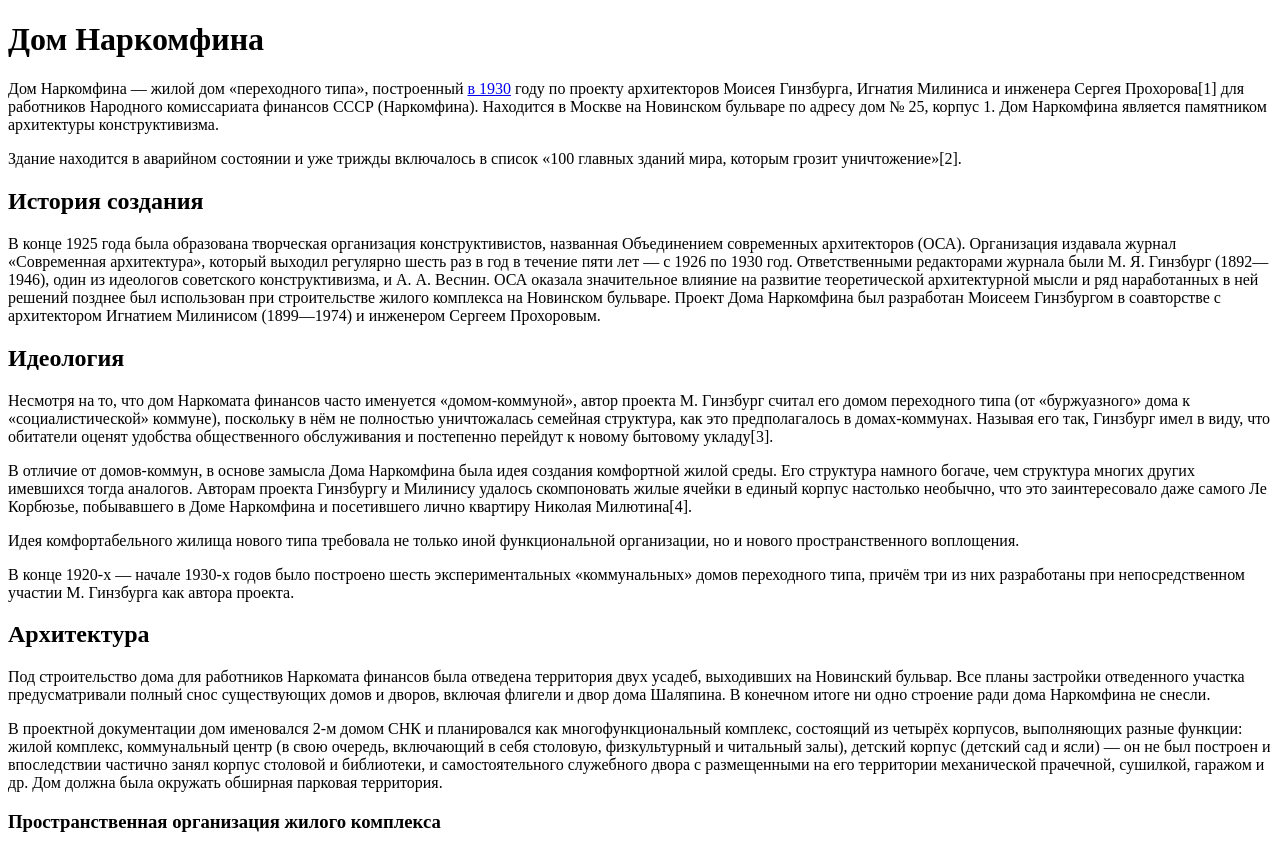
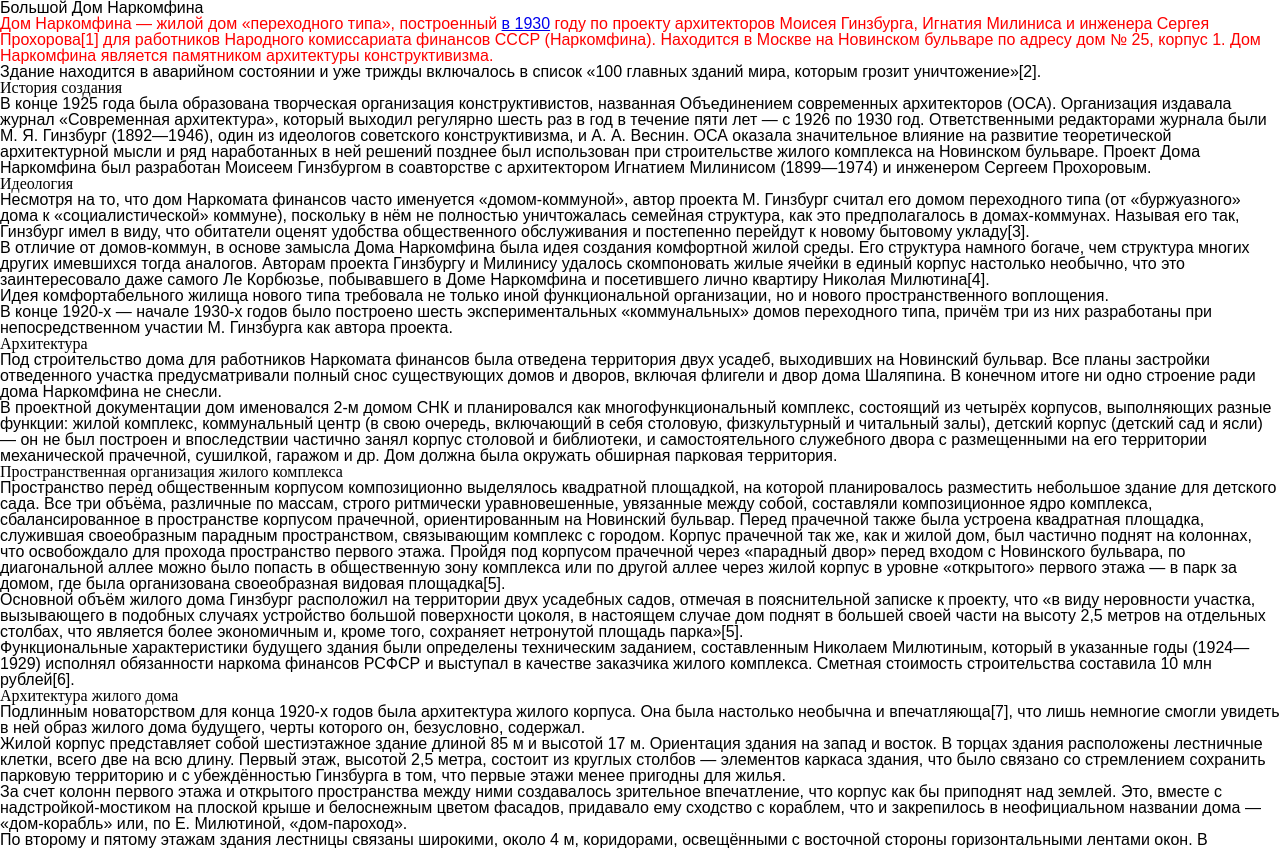
Before and after one commit to valiullinadinara/3OTR-hse-2018-09-18, a plain HTML site: page index.html in a window 1280 px wide. Shown: the top 848 px of the page. Drawn offline with Linux system fonts and the light colour scheme; a web font is replaced by a local one.

Commit message:
пробуем стили
изменяем шрифт цвет размер

```diff
--- a/index.html
+++ b/index.html
@@ -4,10 +4,12 @@
   <head>
     <meta charset="utf-8">
     <title>Дом Наркомфина</title>
+    <link rel="stylesheet" href="styles/style.css">
+    <link  <link href="https://fonts.googleapis.com/css?family=PT+Sans+Caption" rel="stylesheet">
   </head>
   <body>
-                <h1>Дом Наркомфина</h1>
-    <p>Дом Наркомфина — жилой дом «переходного типа», построенный <a href="https://ru.wikipedia.org/wiki/1930_%D0%B3%D0%BE%D0%B4">в 1930</a> году по проекту архитекторов Моисея Гинзбурга, Игнатия Милиниса и инженера Сергея Прохорова[1] для работников Народного комиссариата финансов СССР (Наркомфина). Находится в Москве на Новинском бульваре по адресу дом № 25, корпус 1. Дом Наркомфина является памятником архитектуры конструктивизма.</p>
+                <h1 >Большой Дом Наркомфина</h1>
+    <p style="color:red;">Дом Наркомфина — жилой дом «переходного типа», построенный <a href="https://ru.wikipedia.org/wiki/1930_%D0%B3%D0%BE%D0%B4">в 1930</a> году по проекту архитекторов Моисея Гинзбурга, Игнатия Милиниса и инженера Сергея Прохорова[1] для работников Народного комиссариата финансов СССР (Наркомфина). Находится в Москве на Новинском бульваре по адресу дом № 25, корпус 1. Дом Наркомфина является памятником архитектуры конструктивизма.</p>
 
     <p>Здание находится в аварийном состоянии и уже трижды включалось в список «100 главных зданий мира, которым грозит уничтожение»[2].</p>
 
--- /dev/null
+++ b/styles/style.css
@@ -0,0 +1,54 @@
+/* http://meyerweb.com/eric/tools/css/reset/
+   v2.0 | 20110126
+   License: none (public domain)
+*/
+
+html, body, div, span, applet, object, iframe,
+h1, h2, h3, h4, h5, h6, p, blockquote, pre,
+a, abbr, acronym, address, big, cite, code,
+del, dfn, em, img, ins, kbd, q, s, samp,
+small, strike, strong, sub, sup, tt, var,
+b, u, i, center,
+dl, dt, dd, ol, ul, li,
+fieldset, form, label, legend,
+table, caption, tbody, tfoot, thead, tr, th, td,
+article, aside, canvas, details, embed,
+figure, figcaption, footer, header, hgroup,
+menu, nav, output, ruby, section, summary,
+time, mark, audio, video {
+	margin: 0;
+	padding: 0;
+	border: 0;
+	font-size: 100%;
+	font: inherit;
+	vertical-align: baseline;
+}
+/* HTML5 display-role reset for older browsers */
+article, aside, details, figcaption, figure,
+footer, header, hgroup, menu, nav, section {
+	display: block;
+}
+body {
+	line-height: 1;
+}
+ol, ul {
+	list-style: none;
+}
+blockquote, q {
+	quotes: none;
+}
+blockquote:before, blockquote:after,
+q:before, q:after {
+	content: '';
+	content: none;
+}
+table {
+	border-collapse: collapse;
+	border-spacing: 0;
+}
+h1 {
+  font-family: 'PT Sans Caption', sans-serif;
+}
+p{
+  font-family: "PT Sans", sans-serif;
+}
```
Also changed, not shown: 1 other file.
